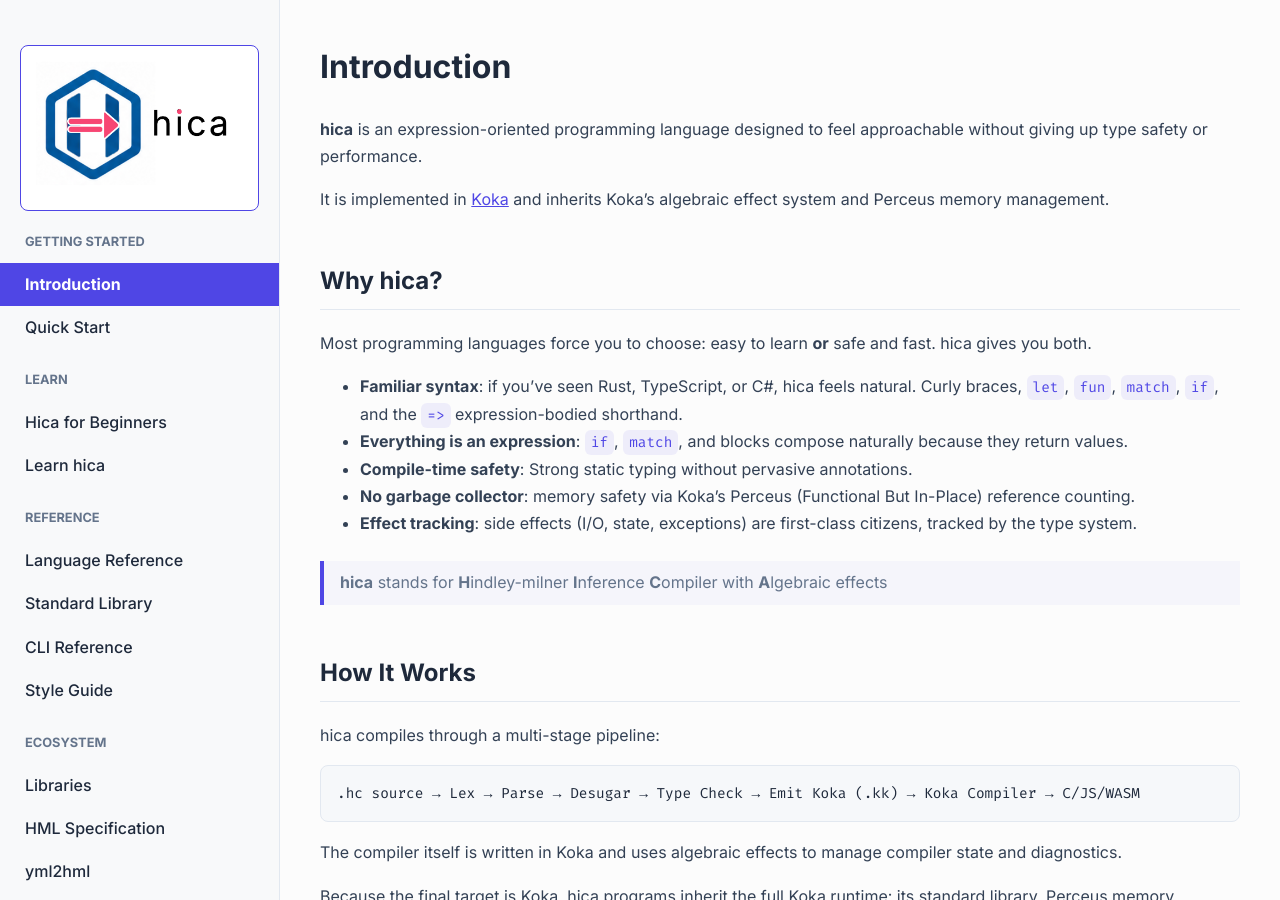
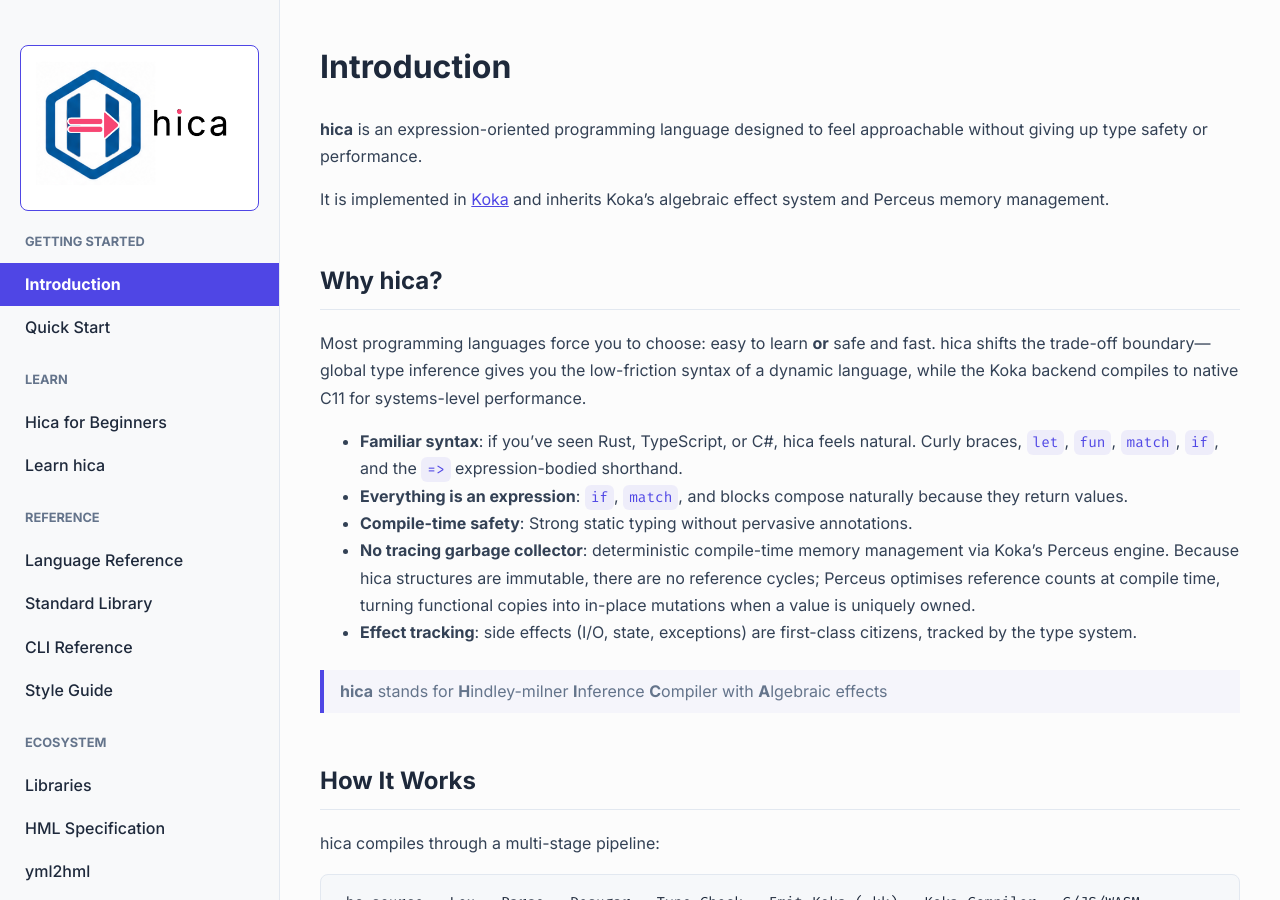
Before and after one commit to cladam/hica, a Jekyll site: the page built from docs/index.md, in a window 1280 px wide and 900 px high. Built offline with Jekyll 4.4.1, drawn with Linux system fonts in a browser that asks for light colours.

```diff
--- a/docs/index.md
+++ b/docs/index.md
@@ -11,12 +11,12 @@ It is implemented in [Koka](https://koka-lang.github.io/) and inherits Koka’s
 
 ## Why hica?
 
-Most programming languages force you to choose: easy to learn **or** safe and fast. hica gives you both.
+Most programming languages force you to choose: easy to learn **or** safe and fast. hica shifts the trade-off boundary—global type inference gives you the low-friction syntax of a dynamic language, while the Koka backend compiles to native C11 for systems-level performance.
 
 - **Familiar syntax**: if you've seen Rust, TypeScript, or C#, hica feels natural. Curly braces, `let`, `fun`, `match`, `if`, and the `=>` expression-bodied shorthand.
 - **Everything is an expression**: `if`, `match`, and blocks compose naturally because they return values.
 - **Compile-time safety**: Strong static typing without pervasive annotations.
-- **No garbage collector**: memory safety via Koka's Perceus (Functional But In-Place) reference counting.
+- **No tracing garbage collector**: deterministic compile-time memory management via Koka's Perceus engine. Because hica structures are immutable, there are no reference cycles; Perceus optimises reference counts at compile time, turning functional copies into in-place mutations when a value is uniquely owned.
 - **Effect tracking**: side effects (I/O, state, exceptions) are first-class citizens, tracked by the type system.
 
 > **hica** stands for **H**indley-milner **I**nference **C**ompiler with **A**lgebraic effects
```
Also changed, not shown: documentation/backlog.md (+10 -0 lines), 3 other files.
